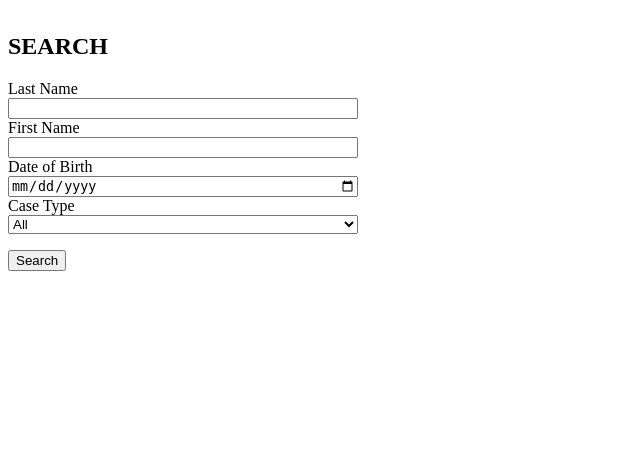
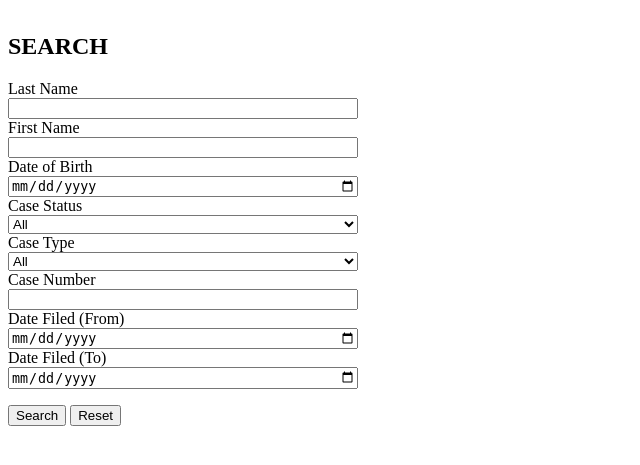
Before and after one commit to adrian-sierra/County-Search, a Flask app: page / in a window 1280 px wide. Shown: the part 149-614 px from the top of the page, without its empty margins (0-640 px from the left). Run offline with Flask 3, Linux system fonts and the light colour scheme.

Commit message:
created random file date + implemented jinja templates

```diff
--- a/app.py
+++ b/app.py
@@ -1,7 +1,7 @@
 from flask import Flask, render_template, request, redirect
-import datetime
 from flask_sqlalchemy import SQLAlchemy
 from case_number import *
+from file_date import *
 
 app = Flask(__name__)
 app.config['SQLALCHEMY_DATABASE_URI'] = 'sqlite:///app.db'
@@ -23,6 +23,7 @@ class CountySearch(db.Model):
     offense = db.Column(db.String(10), nullable=False)
     offense_date = db.Column(db.String(8), nullable=False)
     offense_type = db.Column(db.String(20), nullable=False)
+    file_date = db.Column(db.String(8), nullable=False)
 
     def __repr__(self):
         return '<County Search %r>' % self.id
@@ -47,10 +48,12 @@ def add():
         case_offense = request.form['offense']
         case_offenseDate = request.form['offense-date']
         case_offenseType = request.form['offense-type']
-        case_caseNumber = caseNumberGenerator(case_caseType)
-
+        case_fileDate = fileDateGenerator(case_offenseDate)
+        file_year = case_fileDate.split("/")[2]
+        case_caseNumber = caseNumberGenerator(case_caseType, file_year)
         new_case = CountySearch(
                                 case_number=case_caseNumber,
+                                file_date=case_fileDate,
                                 plaintiff=case_plaintiff,
                                 last_name=case_lastName,
                                 first_name=case_firstName,
@@ -95,12 +98,7 @@ def delete(id):
 def view(id):
     case_to_view = CountySearch.query.get(id)
     return render_template("record.html", case_to_view=case_to_view)
-    # print(case_to_view)
 
-    # try:
-    #     return redirect('/results')
-    # except:
-    #     return "error"
 
 with app.app_context():
     db.create_all()
--- a/templates/add.html
+++ b/templates/add.html
@@ -3,7 +3,7 @@
   <head>
     <meta charset="UTF-8" />
     <meta name="viewport" content="width=device-width, initial-scale=1.0" />
-    <title>Sierra County - Disclaimer</title>
+    <title>Sierra County - Add</title>
     <script
       src="{{url_for('static', filename='add.js')}}"
       type="module"
@@ -16,7 +16,6 @@
       <li><a href="/">Search</a></li>
       <li><a href="/add">Add</a></li>
       <li><a href="/results">Results</a></li>
-      <!-- <li><a href="/delete">Delete</a></li> -->
     </ul>
     <h2>ADD</h2>
     <form action="/add" method="POST">
--- a/templates/index.html
+++ b/templates/index.html
@@ -3,7 +3,7 @@
   <head>
     <meta charset="UTF-8" />
     <meta name="viewport" content="width=device-width, initial-scale=1.0" />
-    <title>Sierra County - Disclaimer</title>
+    <title>Sierra County - Search</title>
   </head>
   <body>
     <h1 style="text-align: center">County Search</h1>
@@ -11,37 +11,8 @@
       <li><a href="/">Search</a></li>
       <li><a href="/add">Add</a></li>
       <li><a href="/results">Results</a></li>
-      <!-- <li><a href="/delete">Delete</a></li> -->
     </ul>
-    <!-- <h2>ADD</h2> -->
-    <!-- <form action="/" method="POST">
-      <div style="display: grid; width: min(50%, 350px); margin-bottom: 1rem">
-        <label for="plaintiff">Plaintiff</label>
-        <input type="text" name="plaintiff" id="plaintiff" />
 
-        <label for="last-name">Last Name</label>
-        <input type="text" name="last-name" id="last-name" required />
-
-        <label for="first-name">First Name</label>
-        <input type="text" name="first-name" id="first-name" required />
-
-        <label for="middle-name">Middle Name</label>
-        <input type="text" name="middle-name" id="middle-name" />
-
-        <label for="dob">Date of Birth</label>
-        <input type="date" name="dob" id="dob" required />
-
-        <label for="case-type">Case Type</label>
-        <select name="case-type" id="case-type" required>
-          <option value="Criminal">Criminal</option>
-          <option value="Civil">Civil</option>
-          <option value="Traffic">Traffic</option>
-        </select>
-      </div>
-
-      <button type="submit">Add</button>
-      <!-- <button>Random Record</button> -->
-    <!-- </form> -->
     <h2 style="margin-top: 3rem">SEARCH</h2>
     <form action="/" method="GET">
       <div style="display: grid; width: min(50%, 350px); margin-bottom: 1rem">
@@ -54,6 +25,13 @@
         <label for="dob">Date of Birth</label>
         <input type="date" name="dob" id="dob" />
 
+        <label for="case-status">Case Status</label>
+        <select name="case-status" id="case-status">
+          <option value="All">All</option>
+          <option value="Closed">Closed</option>
+          <option value="Open">Open</option>
+        </select>
+
         <label for="case-type">Case Type</label>
         <select name="case-type" required>
           <option value="All">All</option>
@@ -61,8 +39,18 @@
           <option value="Civil">Civil</option>
           <option value="Traffic">Traffic</option>
         </select>
+
+        <label for="case-number">Case Number</label>
+        <input type="text" name="case-number" id="case-number" />
+
+        <label for="date-file-from">Date Filed (From)</label>
+        <input type="date" name="date-file-from" id="date-file-from" />
+
+        <label for="date-file-to">Date Filed (To)</label>
+        <input type="date" name="date-file-to" id="date-file-to" />
       </div>
       <button type="submit">Search</button>
+      <button type="reset">Reset</button>
     </form>
   </body>
 </html>
--- a/templates/record.html
+++ b/templates/record.html
@@ -33,7 +33,7 @@
         style="display: flex; align-items: center; gap: 20px"
       >
         <h5>Date Filed:</h5>
-        <p style="font-size: 13px">6/5/2024</p>
+        <p style="font-size: 13px">{{case_to_view.file_date}}</p>
       </div>
       <div
         class="flex-group"
```
Also changed, not shown: case_number.py (+2 -27 lines), file_date.py (added, +21 -0 lines), templates/base.html (added, +18 -0 lines), templates/results.html (+11 -22 lines).
